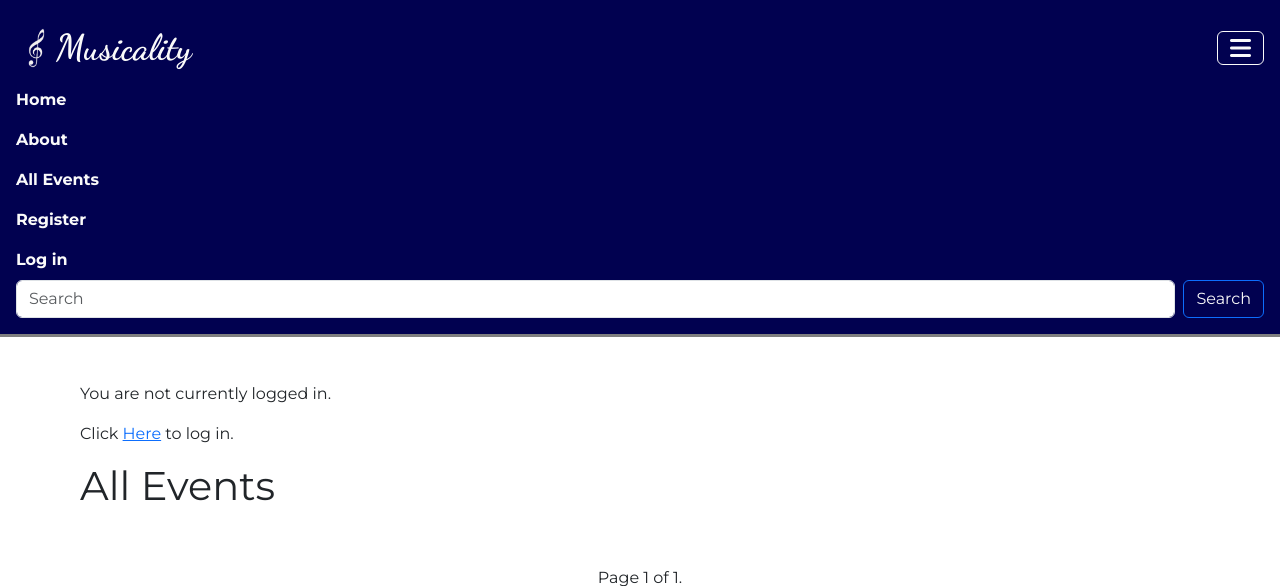
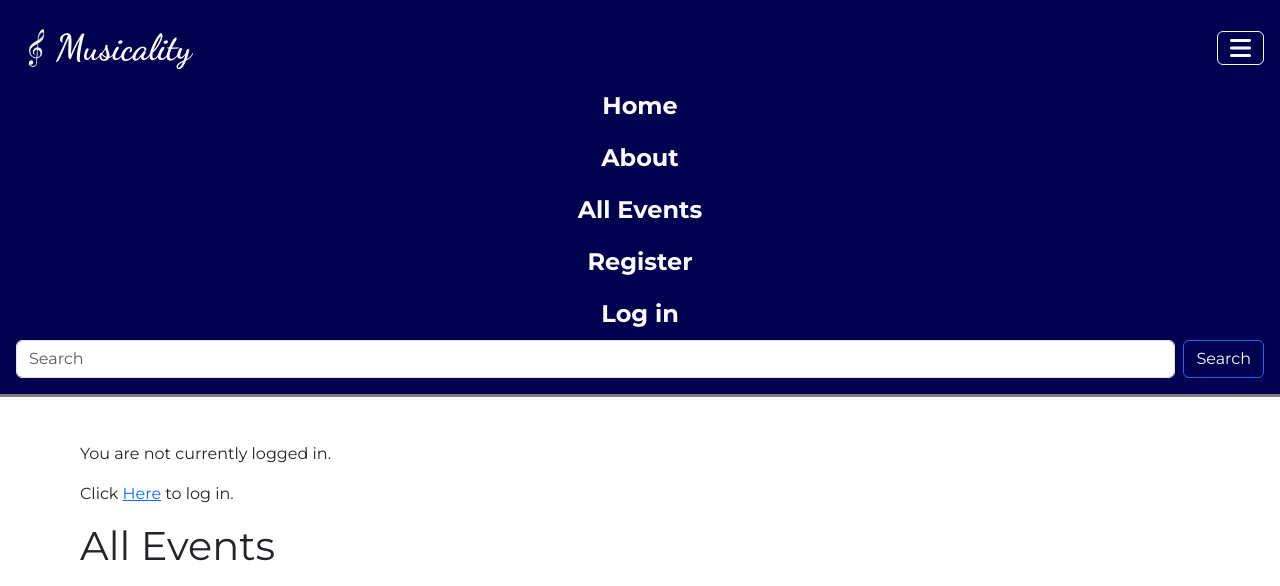
Before and after one commit to doctypeKieran/ci-capstone-project, a Django app: page /events/all-events/ in a window 1280 px wide, after a click that opens the changed part. Shown: the top 586 px of the page. Run offline with Django 4.2, Linux system fonts and the light colour scheme; data that the repository does not hold is empty; some libraries are stand-ins or nearby versions.

Commit message:
Change nav link font size on smaller screen, style nav menu and links

```diff
--- a/static/css/style.css
+++ b/static/css/style.css
@@ -58,6 +58,18 @@ body {
 
 .nav-item a.nav-link {
     font-weight: bold;
+    font-size: 1.5rem;
+}
+
+.navbar-nav .nav-item a.nav-link:hover {
+    text-decoration: underline;
+}
+
+.navbar-nav {
+    display: flex;
+    flex-direction: column;
+    align-items: center;
+    justify-content: center;
 }
 
 .hamburger-icon {
@@ -263,6 +275,10 @@ span.user {
         padding: 0 2rem;
     }
 
+    .nav-item a.nav-link {
+        font-size: 1.25rem;
+    }
+
     .events-grid {
         grid-template-columns: repeat(2, 1fr);
     }
```
